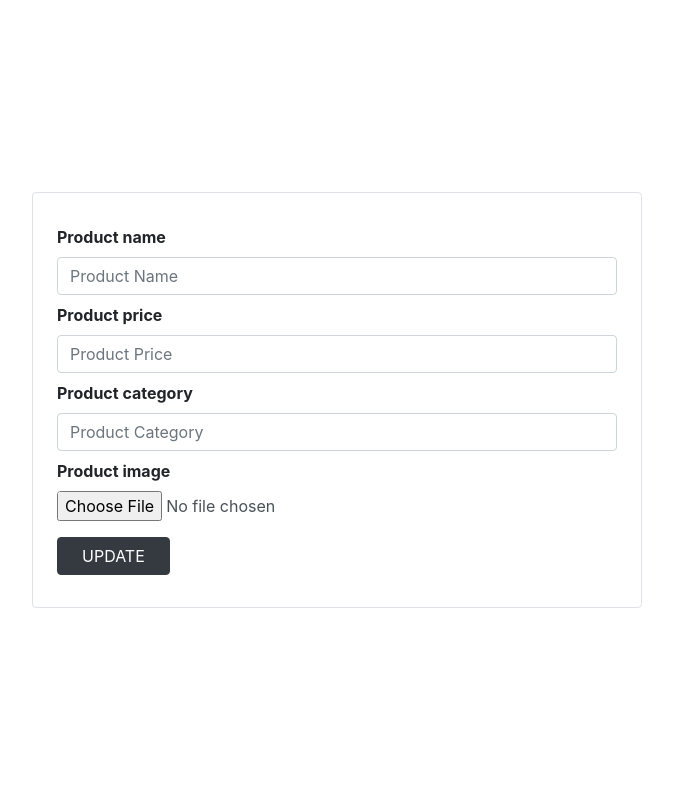
After one commit to Panfilomacantan2/online-store, a PHP site: page /edit_product.php in a window 1280 px wide. The commit adds this page. Shown: the whole page, without its empty margins (303-976 px from the left). Run offline with PHP 8.4, Linux system fonts and the light colour scheme; data that the repository does not hold is empty.

Commit message:
added edit form

```diff
--- a/display_category.php
+++ b/display_category.php
@@ -131,7 +131,7 @@ $result = mysqli_query($con, $sql);
 						<td class="align-middle"><img src="./product_images/categories/<?php echo $row['product_image']?>" height="50" width="50"></td>
 						<td class="align-middle"><?php echo $row['product_name'] ?></td>
 						<td class="align-middle"><?php echo $row['product_price'] ?></td>
-						<td class="align-middle"><a href="display_category.php?action=edit&id=<?php echo $row['id']?>" class="btn btn-danger">Edit</a><a href="display_category.php?action=delete&id=<?php echo $row['id']?>" class="btn btn-primary ml-2">Delete</a></td>
+						<td class="align-middle"><a href="edit_product.php?action=edit&id=<?php echo $row['id']?>" class="btn btn-danger">Edit</a><a href="display_category.php?action=delete&id=<?php echo $row['id']?>" class="btn btn-primary ml-2">Delete</a></td>
 
 					 </tr>
 					<?php  }  ?>
--- /dev/null
+++ b/edit_product.php
@@ -0,0 +1,74 @@
+<?php
+require_once 'connection.php';
+    if(isset($_GET['action']) && $_GET['action'] == 'edit'){
+        $id = $_GET['id'];
+        $sql = "SELECT * FROM product WHERE id = $id";
+        $result = mysqli_query($con, $sql);
+        $row = mysqli_fetch_assoc($result);
+    }
+
+    if(isset($_POST['update'])){
+            $id = $_POST['updated_product_id'];
+            $update_product_name = $_POST['update_product_name'];
+            $update_product_price = $_POST['update_product_price'];
+            $update_product_category = $_POST['update_product_category'];
+            $update_product_image = $_FILES['update_product_image'];
+            $product_image_tmp = $_FILES['update_product_image']['tmp_name'];
+            $product_image_name = $_FILES['update_product_image']['name'];
+            $product_folder_path = './product_images/categories/'.$product_image_name;
+            $sql = "UPDATE product SET product_name = '$updated_product_name', product_price = '$updated_product_price', product_category = '$updated_product_category', product_image = '$updated_product_image' WHERE id = $id";
+            if(!empty($update_product_name) || !empty($update_product_price) || !empty($update_product_category) || !empty($update_product_image)){
+                move_uploaded_file($product_image_tmp, $product_folder_path);
+
+                $result = mysqli_query($con, $sql);
+
+                header('location: display_category.php?page=1');
+            }else{
+                echo "Please fill in all the fields";
+        }
+    }
+?>
+
+<?php require_once 'header.php';?>
+<body>
+
+<section class="vh-100 d-flex justify-content-center align-items-center">
+          <div class="container w-50">
+                <form action="<?php echo $_SERVER['PHP_SELF'] ?>" method="POST" enctype="multipart/form-data" class="border p-4 rounded">
+                         <div class="row my-2">
+                                <div class="col-12">
+                                    <label class="font-weight-bold">Product name</label>
+                                    <input type="hidden" name="updated_product_id" value="<?= $row['id']?>">
+                                    <input type="text" name="update_product_name" placeholder="Product Name" class="form-control" value="<?= $row['product_name'] ?>">
+                                </div>
+                            </div>
+                            <div class="row my-2">
+                                <div class="col-12">
+                                <label class="font-weight-bold">Product price</label>
+                                    <input type="text" name="update_product_price" placeholder="Product Price" class="form-control" value="<?= $row['product_price'] ?>">
+                                </div>
+                            </div>
+                            <div class="row my-2">
+                                <div class="col-12">
+                                <label class="font-weight-bold">Product category</label>
+                                    <input type="text" name="update_product_category" placeholder="Product Category" class="form-control" value="<?= $row['product_category'] ?>">
+                                </div>
+                            </div>
+
+                            <div class="row my-2">
+                                <div class="col-12">
+                                <label class="font-weight-bold">Product image</label>
+                                    <input type="file"  class="form-control border-0 p-0" name="update_product_image" class="py-2" accept="jpg|jpeg|png">
+                                </div>
+                            </div>
+                                 <div class="row my-2">
+                                <div class="col-12">
+                                    <button class="btn btn-dark px-4" name="update">UPDATE</button>
+                            </div>
+                    </div>
+             </form>
+        </div>
+    </section>
+<?php require_once 'footer.php';?>
+</body>
+</html>
```
Also changed, not shown: product.sql (added, +76 -0 lines), product_images/categories/shopify_logo.png (added).
